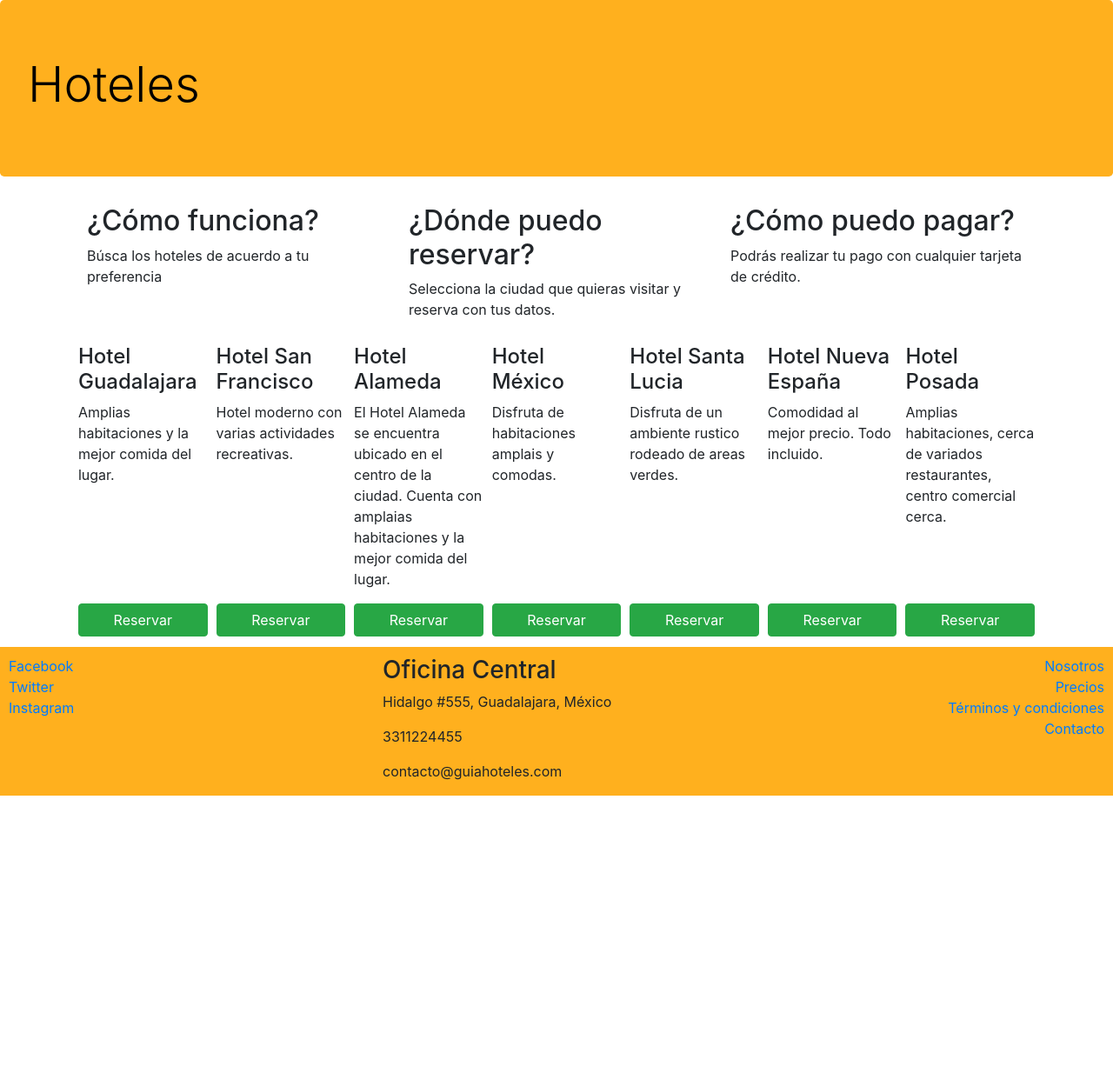
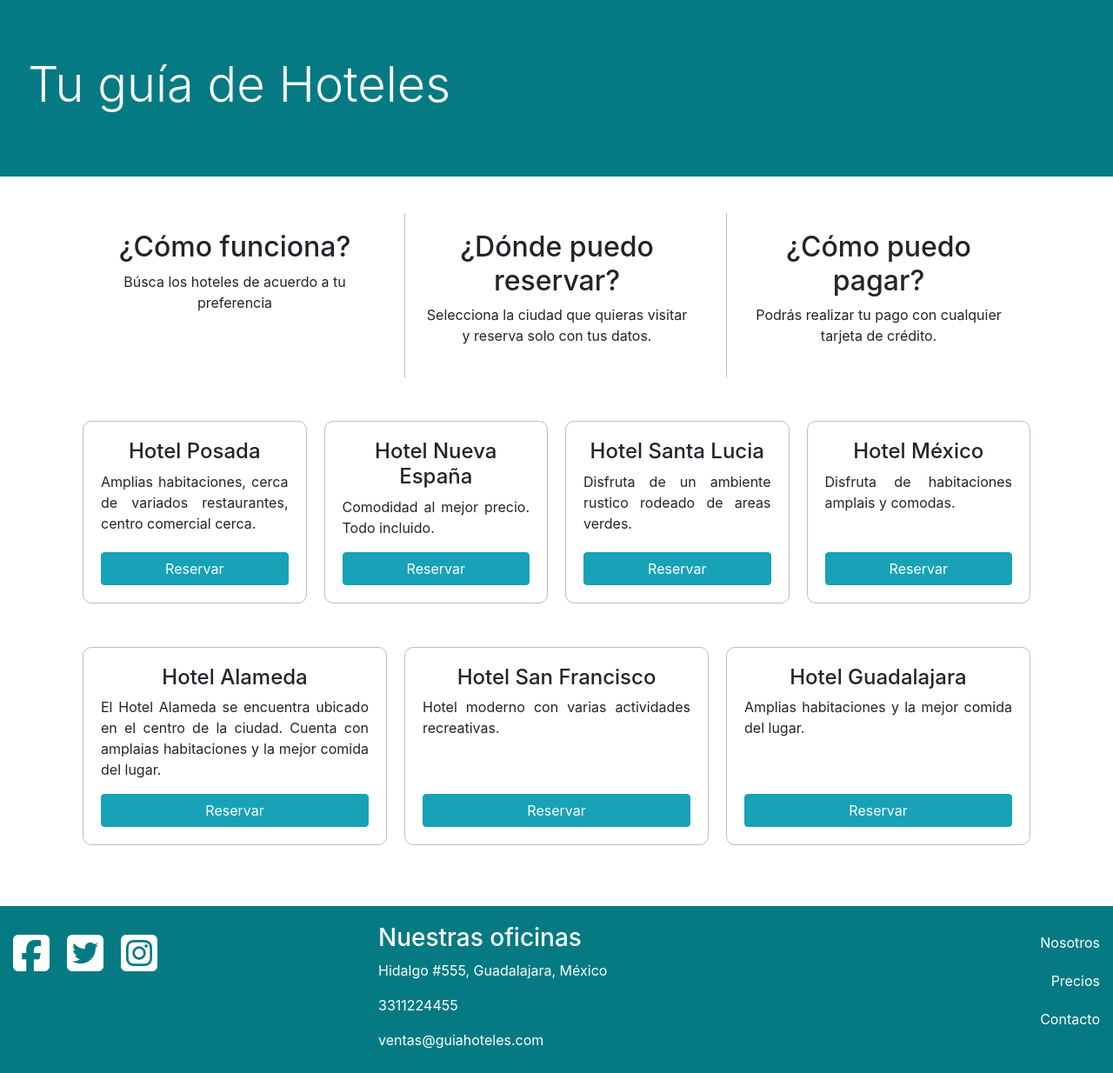
Before and after one commit to AlexDuOl/guia_hoteles, a website: page index.html in a window 1280 px wide. Shown: the whole page at 87% size. Before the commit the page ends 915 px from the top, so only its background shows below. Drawn offline with nearby package versions, Linux system fonts and the light colour scheme.

Commit message:
Mejora de estilos

```diff
--- a/css/styles.css
+++ b/css/styles.css
@@ -1,21 +1,81 @@
 .jumbotron {
-    background-color: rgba(255, 166, 0, 0.884);
-    color: black;
-}
-
-.footer {
-    padding: 10px 10px 0 10px;
-    background-color: rgba(255, 166, 0, 0.884);
-    margin-bottom: 0px;
-    margin-top: 10px;
+    background-color: rgb(6, 122, 131);
+    color: #fff;
+    border-radius: 0rem;
 }
 
 .card-hotel {
-    flex: 1 150px;
-    padding: 2px 5px 2px 5px;
-    margin-top: 10px;
+    flex: 1 200px;
+    padding: 20px;
+    margin: 10px 10px;
+    border: 1px solid rgb(190, 190, 174);
+    border-radius: 10px;
 }
 
 .btn-reserva {
     width: 100%;
 }
+
+.items-footer,
+.items-footer a {
+    color: #fff;
+    padding: 10px;
+}
+
+.container-productos {
+    padding: 30px 0;
+}
+
+.container-productos h4 {
+    text-align: center;
+}
+
+.container-productos p {
+    text-align: justify;
+}
+
+.productos-row:last-child {
+    margin-top: 30px;
+}
+
+.container-info {
+    flex: 1 150px;
+    padding: 20px;
+    margin: 10px 10px;
+    border-left: none;
+    text-align: center;
+}
+
+.container-info:first-child {
+    border-left: none;
+}
+
+.footer {
+    padding: 10px 10px 0 10px;
+    background-color: rgb(6, 122, 131);
+    margin-bottom: 0px;
+    margin-top: 30px;
+}
+
+.items-footer-sections {
+    align-items: flex-start;
+}
+
+@media (max-width: 576px) {
+    .container-info {
+        border-bottom: 1px solid rgb(190, 190, 174);
+    }
+    .container-info,
+    .card-hotel {
+        flex: 1 300px;
+    }
+}
+
+@media (min-width: 768px) {
+    .container-info {
+        border-left: 1px solid rgb(190, 190, 174);
+    }
+    .items-footer-sections {
+        align-items: flex-end;
+    }
+}
--- a/index.html
+++ b/index.html
@@ -5,108 +5,109 @@
     <!-- Required meta tags -->
     <meta charset="utf-8">
     <meta name="viewport" content="width=device-width, initial-scale=1, shrink-to-fit=no">
-
+    <script src="https://kit.fontawesome.com/4a677d1ce8.js" crossorigin="anonymous"></script>
     <!-- Bootstrap CSS -->
     <link rel="stylesheet" href="node_modules/bootstrap/dist/css/bootstrap.min.css">
     <link rel="stylesheet" href="/css/styles.css">
 
-    <title>Guia Hoteles</title>
+    <title>Tu guia Hoteles</title>
 </head>
 
 <body>
     <div class="jumbotron">
-        <h1 class="display-4">Hoteles</h1>
+        <h1 class="display-4">Tu guía de Hoteles</h1>
     </div>
 
     <div class="container">
-
-        <div class="d-flex">
-            <div class="col-sm-4">
+        <div class="d-flex flex-wrap">
+            <div class="col-12 col-sm-4 container-info">
                 <h2>¿Cómo funciona?</h2>
                 <p>Búsca los hoteles de acuerdo a tu preferencia</p>
             </div>
-            <div class="col-sm-4">
+            <div class="col-12 col-sm-4 container-info">
                 <h2>¿Dónde puedo reservar?</h2>
-                <p>Selecciona la ciudad que quieras visitar y reserva con tus datos.</p>
+                <p>Selecciona la ciudad que quieras visitar y reserva solo con tus datos.</p>
             </div>
-            <div class="col-sm-4">
+            <div class="col-12 col-sm-4 container-info">
                 <h2>¿Cómo puedo pagar?</h2>
                 <p>Podrás realizar tu pago con cualquier tarjeta de crédito.</p>
             </div>
         </div>
-
-        <div class="d-flex flex-wrap flex-row-reverse">
+        <div class="container-productos">
+            <div class="d-flex flex-wrap productos-row">
                 <div class="card-hotel d-flex flex-column justify-content-between">
                     <div>
                         <h4>Hotel Posada</h4>
                         <p>Amplias habitaciones, cerca de variados restaurantes, centro comercial cerca.</p>
                     </div>
-                <div><button class="btn btn-success btn-reserva">Reservar</button></div>
+                    <div><button class="btn btn-info btn-reserva">Reservar</button></div>
                 </div>
                 <div class="card-hotel d-flex flex-column justify-content-between">
                     <div>
                         <h4>Hotel Nueva España</h4>
                         <p>Comodidad al mejor precio. Todo incluido.</p>
                     </div>
-                <div><button class="btn btn-success btn-reserva">Reservar</button></div>
+                    <div><button class="btn btn-info btn-reserva">Reservar</button></div>
                 </div>
                 <div class="card-hotel d-flex flex-column justify-content-between">
                     <div>
                         <h4>Hotel Santa Lucia</h4>
                         <p>Disfruta de un ambiente rustico rodeado de areas verdes.</p>
                     </div>
-                <div><button class="btn btn-success btn-reserva">Reservar</button></div>
+                    <div><button class="btn btn-info btn-reserva">Reservar</button></div>
                 </div>
                 <div class="card-hotel d-flex flex-column justify-content-between">
                     <div>
                         <h4>Hotel México</h4>
                         <p>Disfruta de habitaciones amplais y comodas.</p>
                     </div>
-                <div><button class="btn btn-success btn-reserva">Reservar</button></div>
+                    <div><button class="btn btn-info btn-reserva">Reservar</button></div>
                 </div>
+            </div>
+
+            <div class="d-flex flex-wrap productos-row">
                 <div class="card-hotel d-flex flex-column justify-content-between">
                     <div>
                         <h4>Hotel Alameda</h4>
                         <p>El Hotel Alameda se encuentra ubicado en el centro de la ciudad. Cuenta con amplaias habitaciones y la mejor comida del lugar.</p>
                     </div>
-                <div><button class="btn btn-success btn-reserva">Reservar</button></div>
+                    <div><button class="btn btn-info btn-reserva">Reservar</button></div>
                 </div>
                 <div class="card-hotel d-flex flex-column justify-content-between">
                     <div>
                         <h4>Hotel San Francisco</h4>
                         <p>Hotel moderno con varias actividades recreativas.</p>
                     </div>
-                <div><button class="btn btn-success btn-reserva">Reservar</button></div>
+                    <div><button class="btn btn-info btn-reserva">Reservar</button></div>
                 </div>
                 <div class="card-hotel d-flex flex-column justify-content-between">
                     <div>
                         <h4>Hotel Guadalajara</h4>
                         <p>Amplias habitaciones y la mejor comida del lugar.</p>
                     </div>
-                <div><button class="btn btn-success btn-reserva">Reservar</button></div>
+                    <div><button class="btn btn-info btn-reserva">Reservar</button></div>
                 </div>
             </div>
-
+        </div>
     </div>
     <footer class="footer">
         <div class="row">
-            <div class="col-sm-4 d-flex flex-column">
-                <a href="https://www.facebook.com/">Facebook</a>
-                <a href="https://twitter.com/">Twitter</a>
-                <a href="https://www.instagram.com/">Instagram</a>
+            <div class="col-sm-4 d-flex flex-row items-footer">
+                <a href="https://www.facebook.com/"><i class="fab fa-facebook-square fa-3x"></i></a>
+                <a href="https://twitter.com/"><i class="fab fa-twitter-square fa-3x"></i></a>
+                <a href="https://www.instagram.com/"><i class="fab fa-instagram-square fa-3x"></i></a>
             </div>
-            <div class="col-sm-4">
+            <div class="col-sm-4 items-footer">
                 <address>
-                    <h3>Oficina Central</h3>
+                    <h3>Nuestras oficinas</h3>
                     <p>Hidalgo #555, Guadalajara, México</p>
                     <p>3311224455</p>
-                    <p>contacto@guiahoteles.com</p>
+                    <p>ventas@guiahoteles.com</p>
                 </address>
             </div>
-            <div class="col-sm-4 d-flex flex-column align-items-end">
+            <div class="col-sm-4 d-flex flex-column items-footer items-footer-sections">
                 <a href="#">Nosotros</a>
                 <a href="#">Precios</a>
-                <a href="#">Términos y condiciones</a>
                 <a href="#">Contacto</a>
             </div>
         </div>
```
Lines whose indentation alone changed are shown as unchanged.
